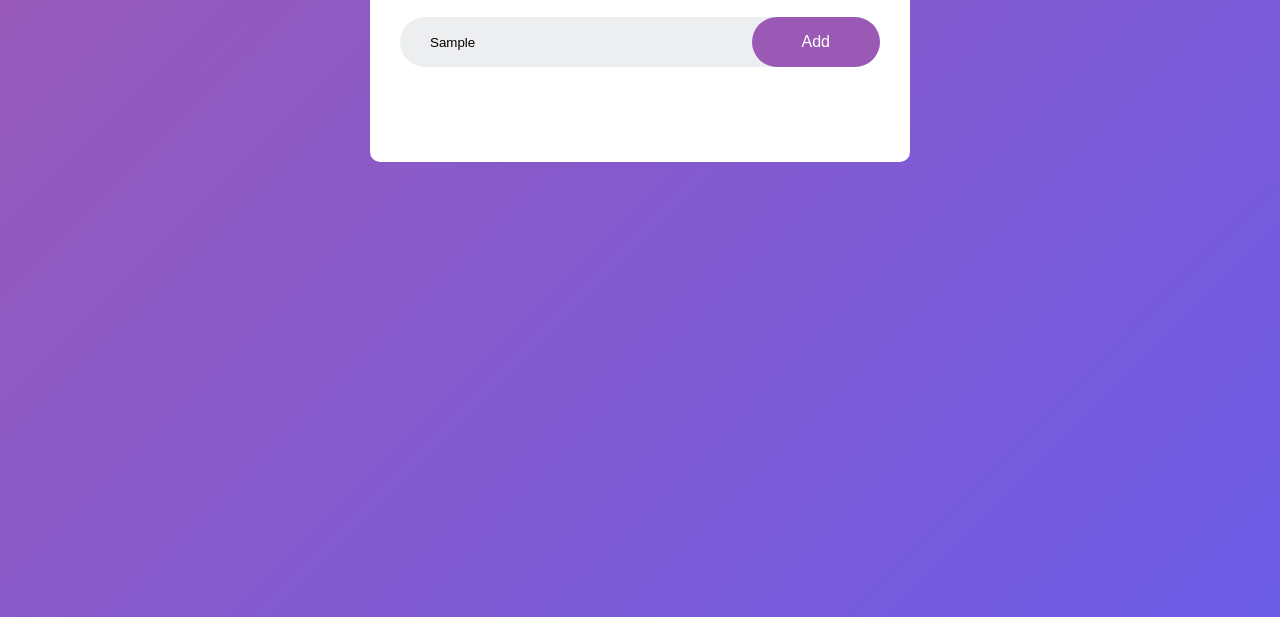
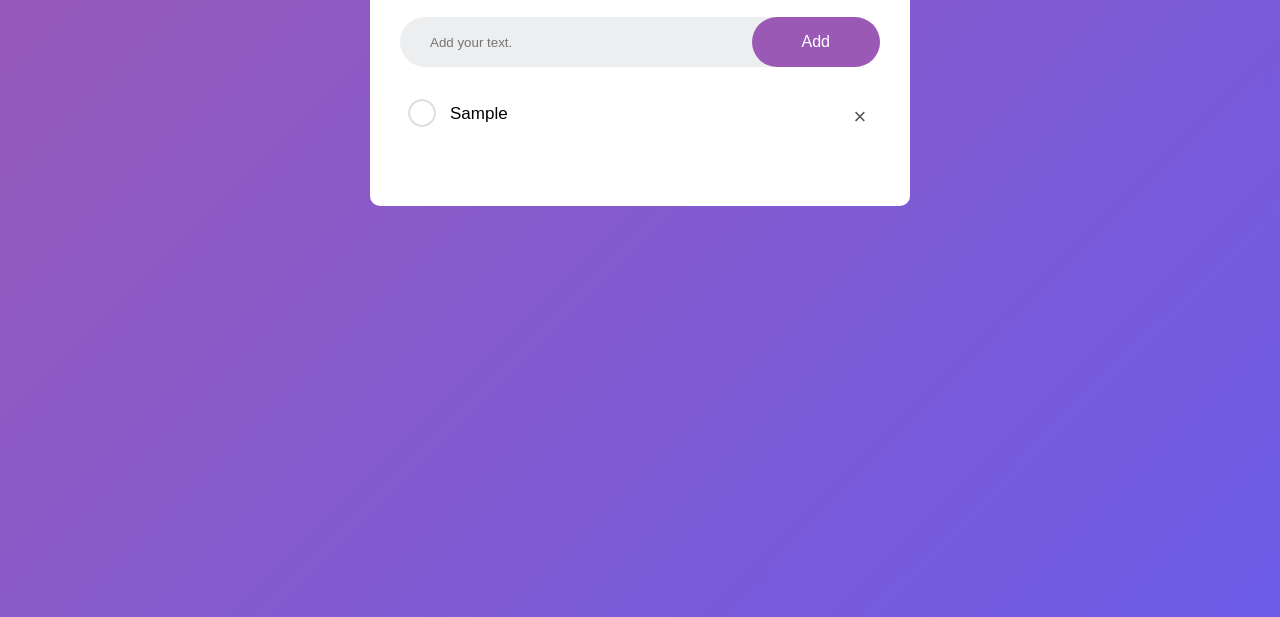
Before and after one commit to camrynbrown/todo-list, a plain HTML site: page index.html in a window 1280 px wide. Both pictures are taken after typing "Sample" into the empty fields and a click on the button "Add". Shown: the part 183-800 px from the top of the page. Drawn offline with Linux system fonts and the light colour scheme.

Commit message:
Added the JavaScript.
Local Database is not implemented.

```diff
--- a/index.html
+++ b/index.html
@@ -12,7 +12,7 @@
             <h2>To-Do List <img src="images/icon.png" alt=""></h2>
             <div class="row">
                 <input type="text" id="input-box" placeholder="Add your text.">
-                <button>Add</button>
+                <button onclick="addTask()">Add</button>
             </div>
             <ul id="list-container">
                 <!-- <li class="checked">Task 1</li>
--- a/script.js
+++ b/script.js
@@ -0,0 +1,26 @@
+const input = document.getElementById("input-box");
+const listContainer = document.getElementById("list-container")
+
+function addTask() {
+    if (input.value === '') {
+        alert("You must write something!");
+    } else {
+        let li = document.createElement("li")
+        li.innerHTML = input.value;
+        listContainer.appendChild(li);
+        let span = document.createElement("span");
+        span.innerHTML = "\u00d7"
+        li.appendChild(span);
+    }
+
+    input.value = "";
+}
+
+listContainer.addEventListener("click", function(e) {
+    if (e.target.tagName === "LI") {
+        e.target.classList.toggle("checked");
+    }
+    else if (e.target.tagName === "SPAN"){
+        e.target.parentElement.remove();
+    }
+}, false);
--- a/styles.css
+++ b/styles.css
@@ -94,3 +94,20 @@ ul li.checked {
 ul li.checked::before {
     background-image: url(images/accept.png);
 }
+
+ul li span {
+    position: absolute;
+    right: 0;
+    top: 5px;
+    width: 40px;
+    height: 40px;
+    font-size: 22px;
+    color: #555;
+    line-height: 40px;
+    text-align: center;
+    border-radius: 50%;
+}
+
+ul li span:hover {
+    background: #edeef0;
+}
```
